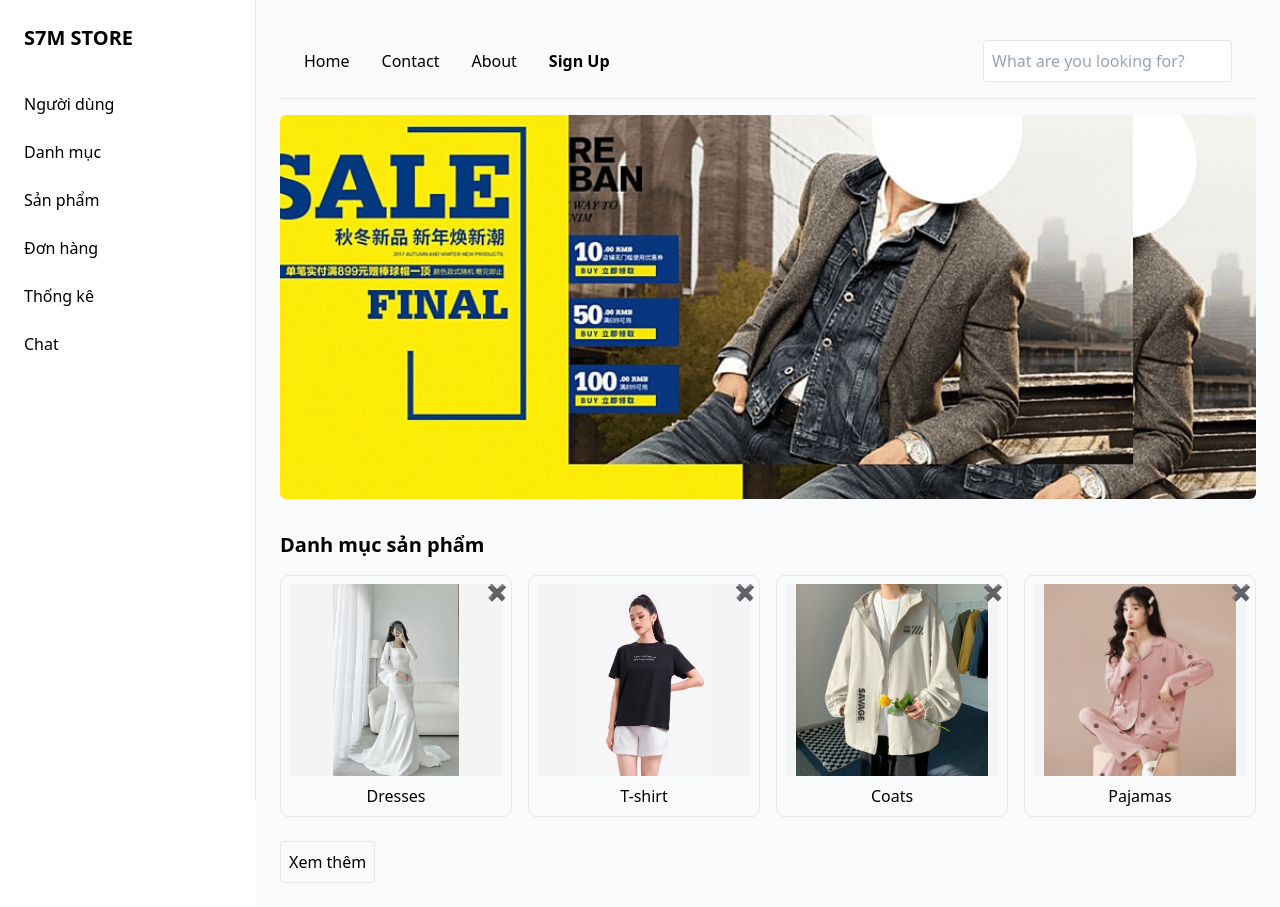
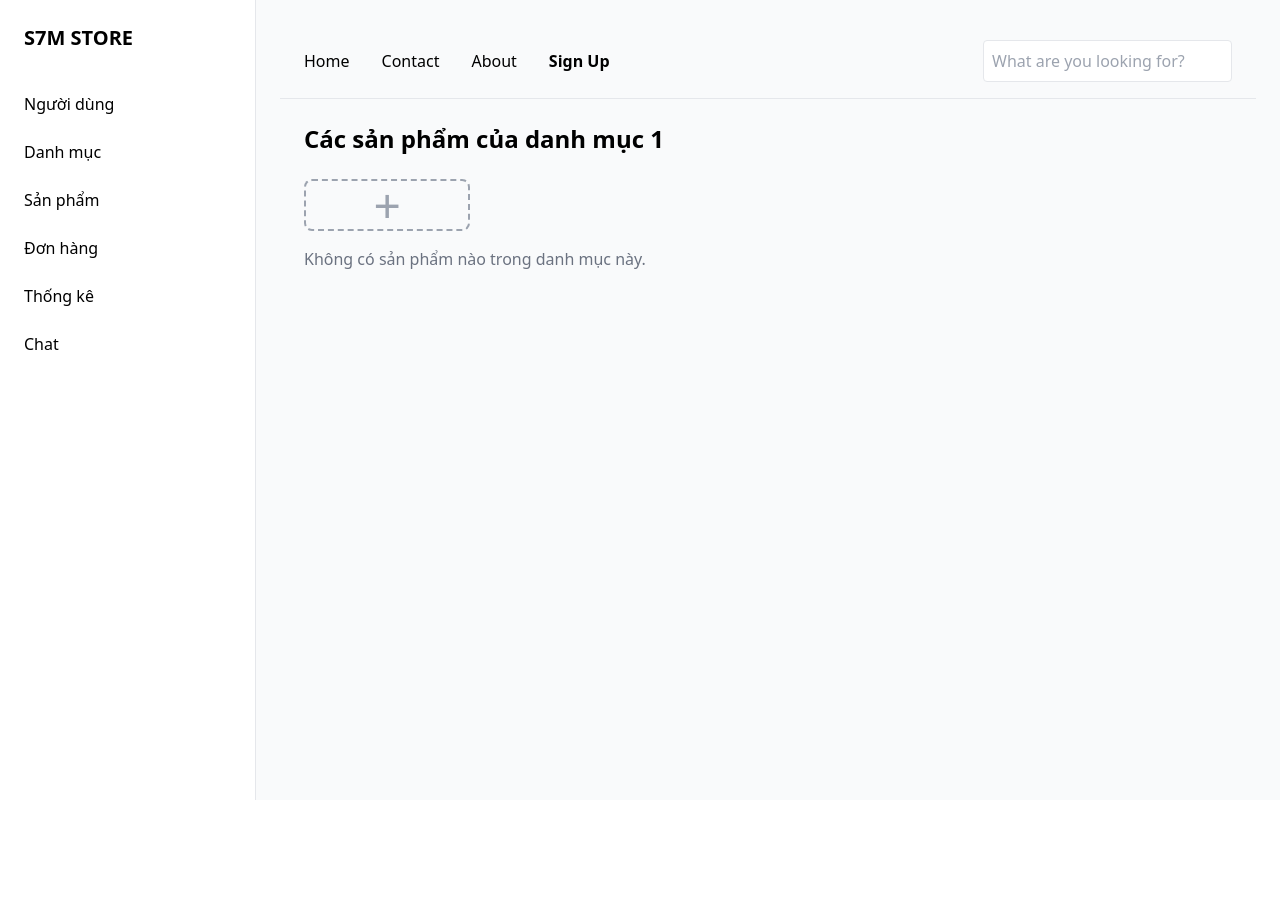
Before and after one commit to LongPH51747/s7m_admin, a React (Create React App) app: page /category/1 in a window 1280 px wide. After the commit the page ends 800 px from the top, so only its background shows below. Built offline with nearby package versions, Linux system fonts and the light colour scheme.

Commit message:
CategoryDetail

```diff
--- a/package.json
+++ b/package.json
@@ -19,6 +19,8 @@
     "@testing-library/user-event": "^13.5.0",
     "react": "^19.1.0",
     "react-dom": "^19.1.0",
+    "react-icons": "^5.5.0",
+    "react-router-dom": "^7.6.0",
     "react-scripts": "5.0.1",
     "web-vitals": "^2.1.4"
   },
--- a/src/App.js
+++ b/src/App.js
@@ -1,8 +1,17 @@
 import React from 'react';
-import CategoryAdmin from './screens/CategoryAdmin.js'; // nhớ thêm .js nếu bạn vẫn còn "type": "module"
+import { BrowserRouter as Router, Routes, Route } from 'react-router-dom';
+import CategoryAdmin from './screens/CategoryAdmin.js';
+import CategoryDetailScreen from './screens/CategoryDetailScreen.js';
 
 function App() {
-  return <CategoryAdmin />;
+  return (
+    <Router>
+      <Routes>
+        <Route path="/" element={<CategoryAdmin />} />
+        <Route path="/category/:categorySlug" element={<CategoryDetailScreen />} />
+      </Routes>
+    </Router>
+  );
 }
 
 export default App;
--- /dev/null
+++ b/src/components/CategoryDetailPage.js
@@ -0,0 +1,153 @@
+import React from 'react';
+import { FiEdit2, FiTrash } from 'react-icons/fi';
+
+const productData = {
+        dresses: [
+          {
+            id: 1,
+            name: 'Claudette corset shirt dress in white',
+            price: 79.95,
+            img: '/images/product1.jpg',
+          },
+          {
+            id: 2,
+            name: 'Sordec dress in marigold',
+            price: 119.0,
+            img: '/images/product2.jpg',
+          },
+          {
+            id: 3,
+            name: 'Strapless corset bustier top in white',
+            price: 59.95,
+            img: '/images/product3.jpg',
+          },
+          {
+            id: 4,
+            name: 'High neck draped mini dress in black',
+            price: 89.95,
+            img: '/images/product4.jpg',
+          },
+        ],
+        tshirt: [
+          {
+            id: 1,
+            name: 'Basic cotton t-shirt in white',
+            price: 19.99,
+            img: '/images/tshirt1.jpg',
+          },
+          {
+            id: 2,
+            name: 'Graphic print t-shirt in black',
+            price: 24.99,
+            img: '/images/tshirt2.jpg',
+          },
+          {
+            id: 3,
+            name: 'Oversized t-shirt in blue',
+            price: 22.5,
+            img: '/images/tshirt3.jpg',
+          },
+          {
+            id: 4,
+            name: 'V-neck slim fit t-shirt',
+            price: 18.75,
+            img: '/images/tshirt4.jpg',
+          },
+        ],
+        coats: [
+          {
+            id: 1,
+            name: 'Long wool blend coat in camel',
+            price: 149.99,
+            img: '/images/coat1.jpg',
+          },
+          {
+            id: 2,
+            name: 'Puffer coat with hood',
+            price: 129.0,
+            img: '/images/coat2.jpg',
+          },
+          {
+            id: 3,
+            name: 'Double-breasted trench coat',
+            price: 169.95,
+            img: '/images/coat3.jpg',
+          },
+          {
+            id: 4,
+            name: 'Faux fur coat in beige',
+            price: 139.5,
+            img: '/images/coat4.jpg',
+          },
+        ],
+        pajamas: [
+          {
+            id: 1,
+            name: 'Soft cotton pajama set - pink',
+            price: 39.99,
+            img: '/images/pajama1.jpg',
+          },
+          {
+            id: 2,
+            name: 'Silky satin pajama in navy',
+            price: 49.5,
+            img: '/images/pajama2.jpg',
+          },
+          {
+            id: 3,
+            name: 'Checked flannel pajama set',
+            price: 45.0,
+            img: '/images/pajama3.jpg',
+          },
+          {
+            id: 4,
+            name: 'Short sleeve pajama in grey',
+            price: 34.75,
+            img: '/images/pajama4.jpg',
+          },
+        ]
+
+};
+
+const CategoryDetailPage = ({ categorySlug }) => {
+  const products = productData[categorySlug] || [];
+
+  return (
+    <div className="p-6">
+      <h2 className="text-2xl font-bold mb-6">Các sản phẩm của danh mục {categorySlug}</h2>
+      <div className="grid grid-cols-5 gap-6">
+        {products.map((p) => (
+          <div
+            key={p.id}
+            className="border rounded-lg p-3 shadow relative hover:shadow-md transition"
+          >
+            <img
+              src={p.img}
+              alt={p.name}
+              className="w-full h-48 object-cover rounded"
+            />
+            <div className="absolute top-2 right-2 flex gap-2">
+              <FiEdit2 className="text-gray-700 hover:text-blue-500 cursor-pointer" />
+              <FiTrash className="text-gray-700 hover:text-red-500 cursor-pointer" />
+            </div>
+            <p className="mt-3 font-semibold">{p.price.toFixed(2)}$</p>
+            <p className="text-sm text-gray-700">{p.name}</p>
+          </div>
+        ))}
+
+        {/* Ô thêm mới sản phẩm */}
+        <div className="flex justify-center items-center border-2 border-dashed border-gray-400 rounded-lg text-5xl text-gray-400 cursor-pointer hover:text-gray-600 hover:border-gray-600 transition">
+          +
+        </div>
+      </div>
+
+      {products.length === 0 && (
+        <p className="col-span-5 text-gray-500 mt-4">
+          Không có sản phẩm nào trong danh mục này.
+        </p>
+      )}
+    </div>
+  );
+};
+
+export default CategoryDetailPage;
--- a/src/components/CategoryList.js
+++ b/src/components/CategoryList.js
@@ -1,24 +1,36 @@
 import React from 'react';
+import { useNavigate } from 'react-router-dom';
 
 const categories = [
-  { id: 1, name: 'Dresses', src: `${process.env.PUBLIC_URL}/images/dresses.jpg` },
-  { id: 2, name: 'T-shirt', src: `${process.env.PUBLIC_URL}/images/tshirt.jpg` },
-  { id: 3, name: 'Coats', src: `${process.env.PUBLIC_URL}/images/coats.jpg` },
-  { id: 4, name: 'Pajamas', src: `${process.env.PUBLIC_URL}/images/pajamas.jpg` },
+  { slug: 'dresses', name: 'Dresses', src: `${process.env.PUBLIC_URL}/images/dresses.jpg` },
+  { slug: 'tshirt', name: 'T-shirt', src: `${process.env.PUBLIC_URL}/images/tshirt.jpg` },
+  { slug: 'coats', name: 'Coats', src: `${process.env.PUBLIC_URL}/images/coats.jpg` },
+  { slug: 'pajamas', name: 'Pajamas', src: `${process.env.PUBLIC_URL}/images/pajamas.jpg` },
 ];
 
-const CategoryList = () => (
+const CategoryList = () => {
+  const navigate = useNavigate();
+
+  const handleClick = (slug) => {
+    navigate(`/category/${slug}`);
+  };
+
+  return (
     <div className="mt-8">
       <h2 className="text-xl font-bold mb-4">Danh mục sản phẩm</h2>
       <div className="grid grid-cols-4 gap-4">
         {categories.map((cat) => (
-        <div key={cat.id} className="border rounded-lg p-2 relative">
+          <div
+            key={cat.slug}
+            className="border rounded-lg p-2 relative cursor-pointer"
+            onClick={() => handleClick(cat.slug)}
+          >
             <img
               src={cat.src}
               alt={cat.name}
               className="rounded w-full h-48 object-contain bg-gray-100"
             />
-          <span className="absolute top-1 right-1 cursor-pointer text-red-600 font-bold">✖</span>
+            <span className="absolute top-1 right-1 text-red-600 font-bold">✖</span>
             <p className="mt-2 text-center">{cat.name}</p>
           </div>
         ))}
@@ -26,5 +38,6 @@ const CategoryList = () => (
       <button className="border rounded p-2 mt-6">Xem thêm</button>
     </div>
   );
+};
 
 export default CategoryList;
--- /dev/null
+++ b/src/screens/CategoryDetailScreen.js
@@ -0,0 +1,21 @@
+import React from 'react';
+import { useParams } from 'react-router-dom';
+import Sidebar from '../components/Sidebar';
+import Header from '../components/Header';
+import CategoryDetailPage from '../components/CategoryDetailPage';
+
+const CategoryDetailScreen = () => {
+  const { categorySlug } = useParams();
+
+  return (
+    <div className="flex">
+      <Sidebar />
+      <main className="flex-1 p-6 bg-gray-50 min-h-screen">
+        <Header />
+        <CategoryDetailPage categorySlug={categorySlug} />
+      </main>
+    </div>
+  );
+};
+
+export default CategoryDetailScreen;
```
Also changed, not shown: 1 other file (tests, documents, lock files or other folders). Lines whose indentation alone changed are shown as unchanged.
